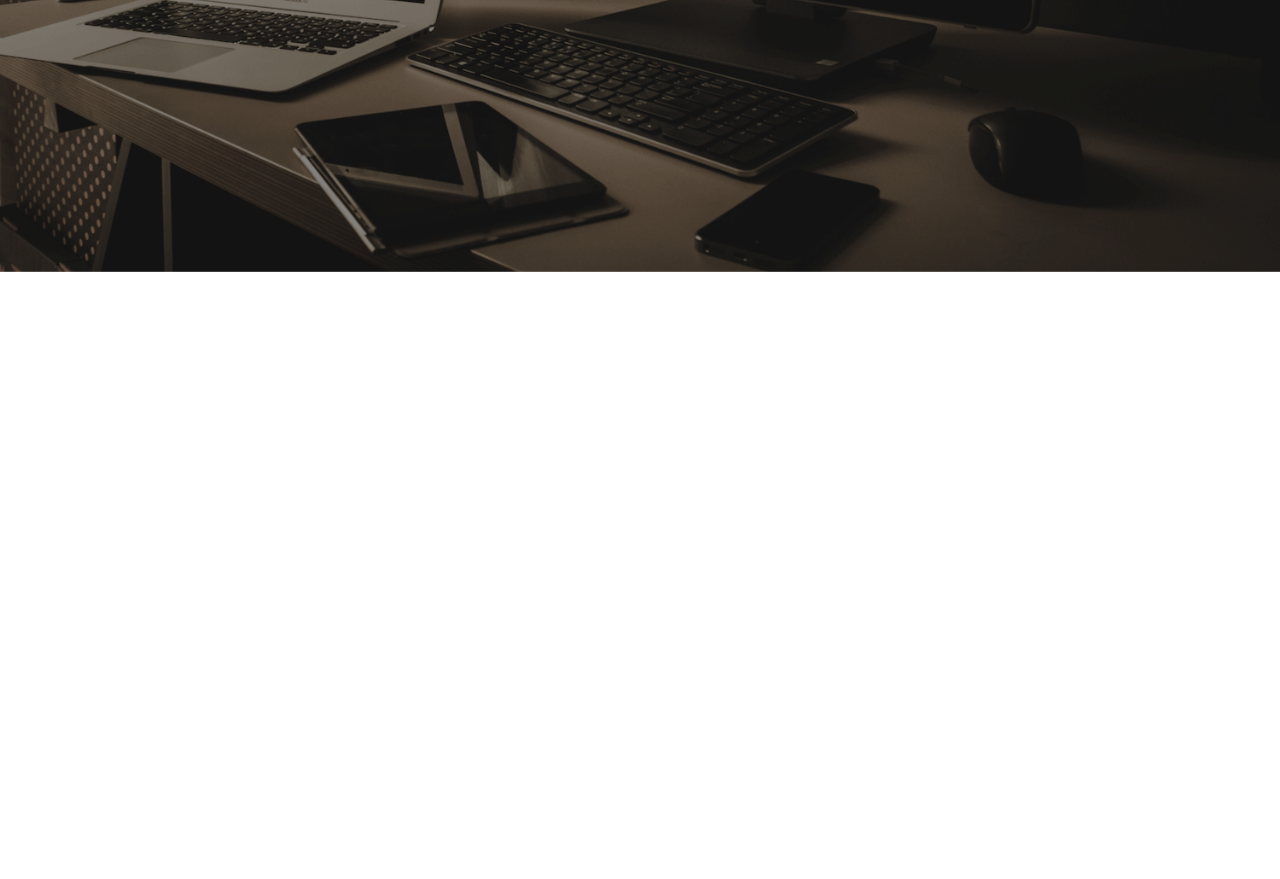
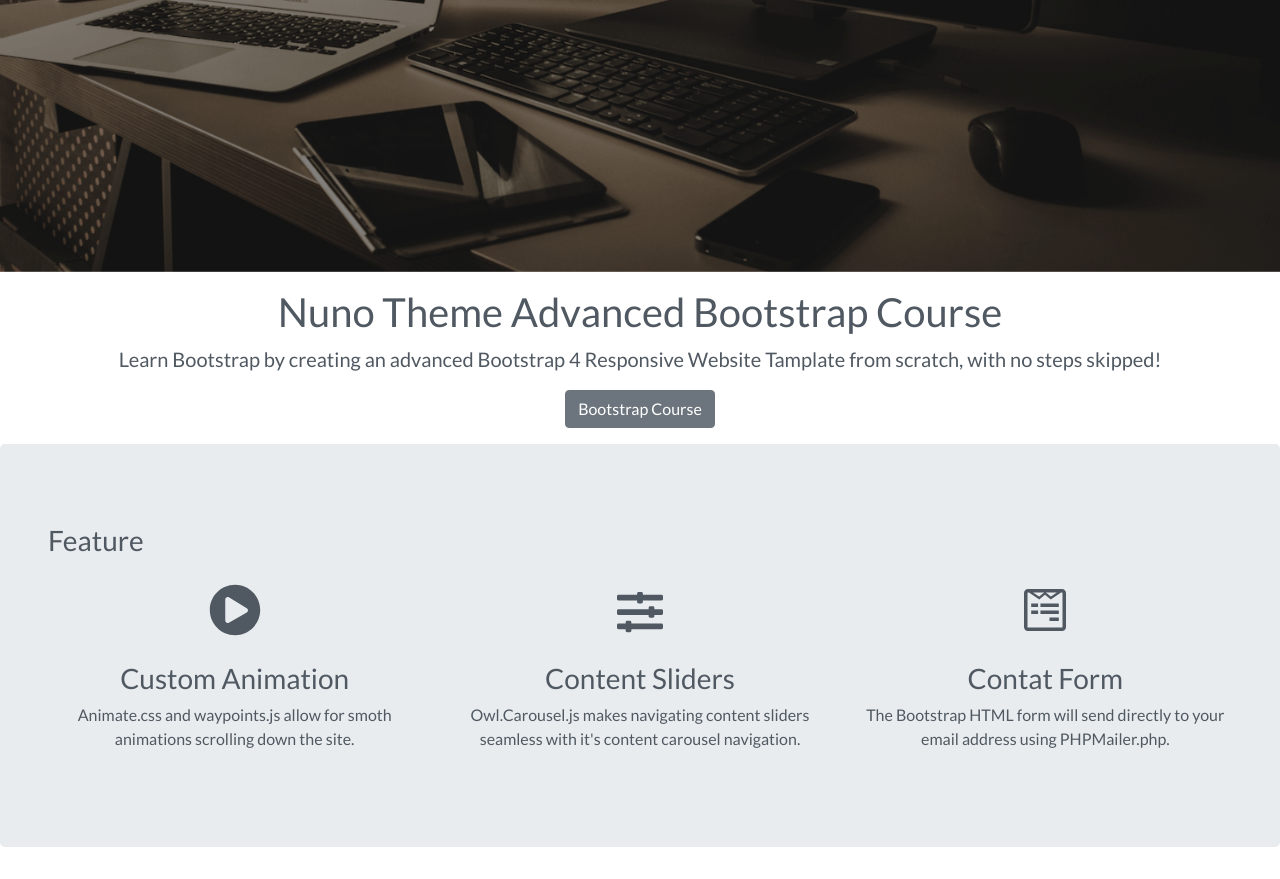
Before and after one commit to sanderweb/bs419, a plain HTML site: page index.html in a window 1280 px wide. Shown: the part 528-1407 px from the top of the page. Before the commit the page ends 800 px from the top, so only its background shows below. Drawn offline with Linux system fonts and the light colour scheme.

Commit message:
Features end Course
Stop 53:09

```diff
--- a/index.html
+++ b/index.html
@@ -8,6 +8,7 @@
     <link rel="stylesheet" href="css/bootstrap.min.css">
     <link rel="stylesheet" href="css/fixed.css">
     <link rel="stylesheet" href="css/style.css">
+    <link rel="stylesheet" href="https://use.fontawesome.com/releases/v5.8.1/css/all.css" integrity="sha384-50oBUHEmvpQ+1lW4y57PTFmhCaXp0ML5d60M1M7uH2+nqUivzIebhndOJK28anvf" crossorigin="anonymous">
 </head>
 
 <body data-spy="scroll" data-target="#navbarResponsive">
@@ -36,7 +37,7 @@
                     <a href="#home" class="nav-link active">Home</a>
                 </li>
                 <li class="nav-item">
-                    <a href="https://www.youtube.com/watch?v=V_lAhqLXT9A" target="_blank" class="nav-link">Parei 41:56</a>
+                    <a href="https://www.youtube.com/watch?v=V_lAhqLXT9A" target="_blank" class="nav-link">Parei 53:09</a>
                 </li>
                 <li class="nav-item">
                     <a href="#couser" class="nav-link">Course</a>
@@ -78,13 +79,53 @@
 
 <!--    Start course section-->
     <div class="course" class="offset">
-
+        <div class="col-12 narrow text-center">
+            <h1>Nuno Theme Advanced Bootstrap Course</h1>
+            <P class="lead">Learn Bootstrap by creating an advanced Bootstrap 4 Responsive Website Tamplate from scratch, with no steps skipped!</P>
+            <a class="btn btn-secondary btn-md" href="https://www.youtube.com/watch?v=V_lAhqLXT9A" target="_blank">Bootstrap Course</a>
+        </div>
     </div>
 <!--End course section-->
 
 <!--    Start Features section-->
     <div class="features" class="offset">
+<!--        START JUBOTRON-->
+    <div class="jumbotron">
+        <div class="narrow">
+            <div class="col-12">
+                <h3 class="headin">Feature</h3>
+                <div class="heading-underline"></div>
+            </div>
 
+            <div class="row text-center">
+                <div class="col-md-4">
+                    <div class="feature">
+                        <i class="fa fa-play-circle fa-4x" data-fa-transform="shrink-3 up-5"></i>
+                        <h3>Custom Animation</h3>
+                        <p>Animate.css and waypoints.js allow for smoth animations scrolling down the site.</p>
+                    </div>
+                </div>
+
+                <div class="col-md-4">
+                    <div class="feature">
+                        <i class="fa fa-sliders-h fa-4x" data-fa-transform="shrink-4.5 up-4.5"></i>
+                        <h3>Content Sliders</h3>
+                        <p>Owl.Carousel.js makes navigating content sliders seamless with it's content carousel navigation.</p>
+                    </div>
+                </div>
+
+                <div class="col-md-4">
+                    <div class="feature">
+                        <i class="fab fa-wpforms fa-4x" data-fa-transform="shrink-4 up-5"></i>
+                        <h3>Contat Form</h3>
+                        <p>The Bootstrap HTML form will send directly to your email address using PHPMailer.php.</p>
+                    </div>
+                </div>
+
+            </div>
+
+        </div><!--       END NARROW-->
+    </div><!--   END JUMBOTRON-->
     </div>
 <!--End features section-->
 
```
